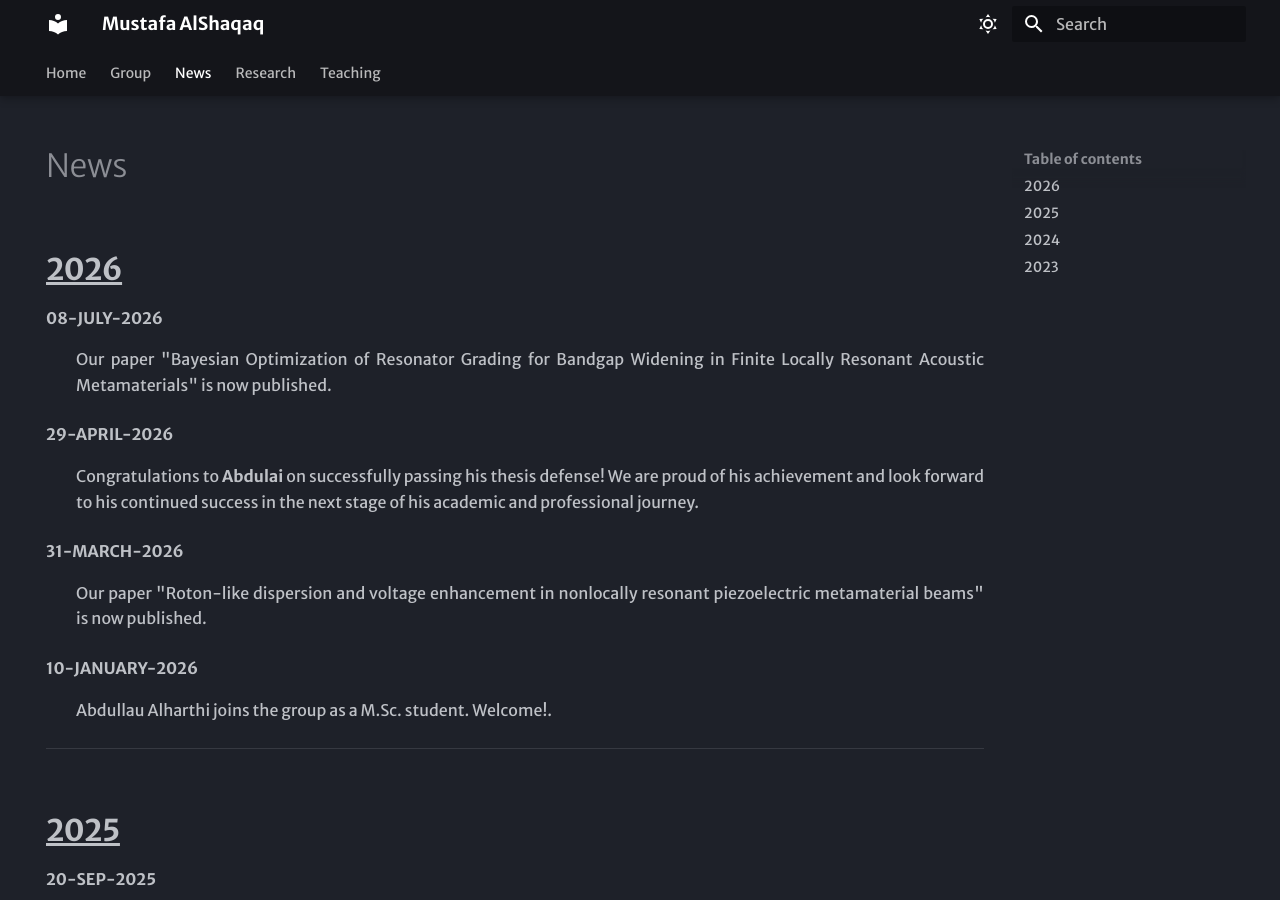
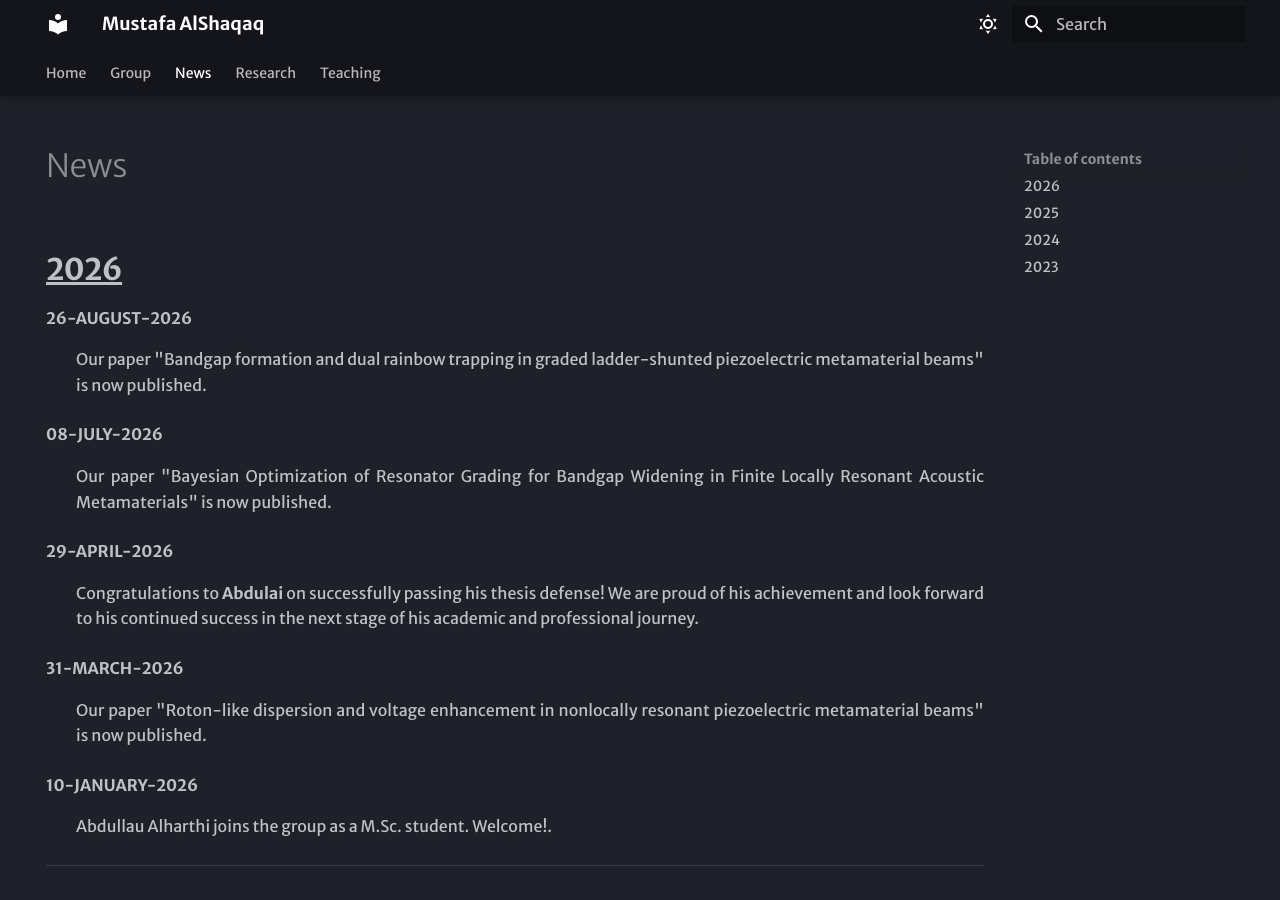
Before and after one commit to mshaqaq/mshaqaq.github.io, an MkDocs documentation site: the page built from docs/news.md, in a window 1280 px wide and 900 px high. Built offline with MkDocs 1.6.1 and Material for MkDocs 9.7.7, drawn with Linux system fonts in a browser that asks for light colours.

Commit message:
Add Results in Engineering 2026 paper to news and publications
Announce "Bandgap formation and dual rainbow trapping in graded
ladder-shunted piezoelectric metamaterial beams" (Results in
Engineering 32, 112556) in news.md and add it as journal paper #8
in research.md.

Co-Authored-By: Claude Opus 4.8 <noreply@anthropic.com>

```diff
--- a/docs/news.md
+++ b/docs/news.md
@@ -4,6 +4,10 @@ hide:
 ---
 
 ## 2026
+**26-August-2026**{.news-tag}
+
+:   Our paper "Bandgap formation and dual rainbow trapping in graded ladder-shunted piezoelectric metamaterial beams" is now published.
+
 **08-July-2026**{.news-tag}
 
 :   Our paper "Bayesian Optimization of Resonator Grading for Bandgap Widening in Finite Locally Resonant Acoustic Metamaterials" is now published.
```
Also changed, not shown: docs/research.md (+2 -0 lines).
